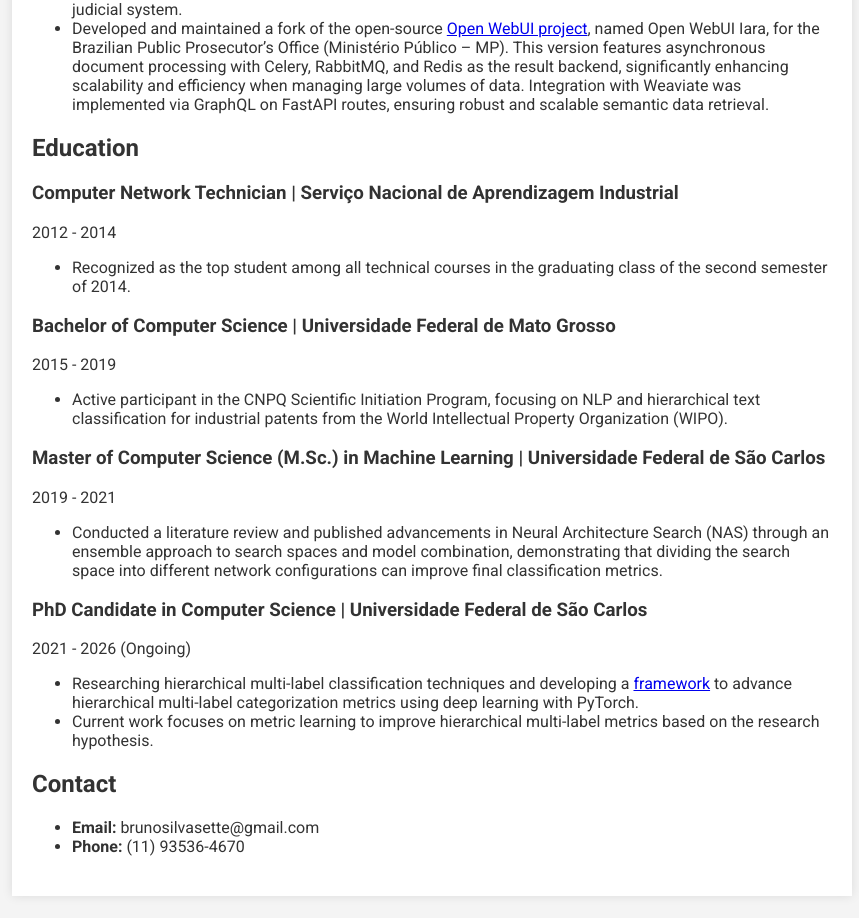
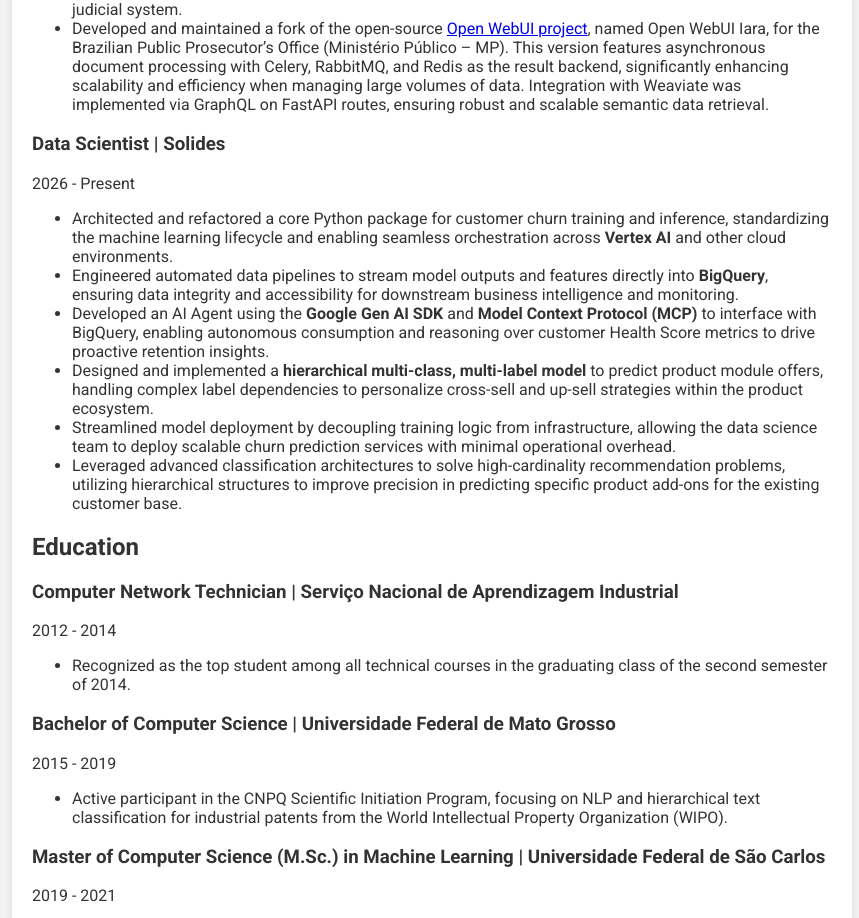
Before and after one commit to Sette/sette.github.io, a plain HTML site: page index.html in a window 1280 px wide. Shown: the part 1105-2023 px from the top of the page, without its empty margins (208-1067 px from the left). Drawn offline with Linux system fonts and the light colour scheme.

Commit message:
feat: add Solides Data Scientist role and experience to resume section

```diff
--- a/index.html
+++ b/index.html
@@ -116,6 +116,17 @@
             <li>Led and mentored a team of three junior data scientists, sharing both academic knowledge of machine learning and practical expertise in NLP, OCR, and ETL projects involving judicial data from the Brazilian judicial system.</li>
             <li>Developed and maintained a fork of the open-source <a href="https://docs.openwebui.com">Open WebUI project</a>, named Open WebUI Iara, for the Brazilian Public Prosecutor’s Office (Ministério Público – MP). This version features asynchronous document processing with Celery, RabbitMQ, and Redis as the result backend, significantly enhancing scalability and efficiency when managing large volumes of data. Integration with Weaviate was implemented via GraphQL on FastAPI routes, ensuring robust and scalable semantic data retrieval.</li>
         </ul>
+        <h3>Data Scientist | Solides</h3>
+        <p>2026 - Present</p>
+        <ul>
+        <li>Architected and refactored a core Python package for customer churn training and inference, standardizing the machine learning lifecycle and enabling seamless orchestration across <b>Vertex AI</b> and other cloud environments.</li>
+        <li>Engineered automated data pipelines to stream model outputs and features directly into <b>BigQuery</b>, ensuring data integrity and accessibility for downstream business intelligence and monitoring.</li>
+        <li>Developed an AI Agent using the <b>Google Gen AI SDK</b> and <b>Model Context Protocol (MCP)</b> to interface with BigQuery, enabling autonomous consumption and reasoning over customer Health Score metrics to drive proactive retention insights.</li>
+        <li>Designed and implemented a <b>hierarchical multi-class, multi-label model</b> to predict product module offers, handling complex label dependencies to personalize cross-sell and up-sell strategies within the product ecosystem.</li>
+        <li>Streamlined model deployment by decoupling training logic from infrastructure, allowing the data science team to deploy scalable churn prediction services with minimal operational overhead.</li>
+        <li>Leveraged advanced classification architectures to solve high-cardinality recommendation problems, utilizing hierarchical structures to improve precision in predicting specific product add-ons for the existing customer base.</li>
+        </ul>
+
     </section>
 
     <section class="section">
```
